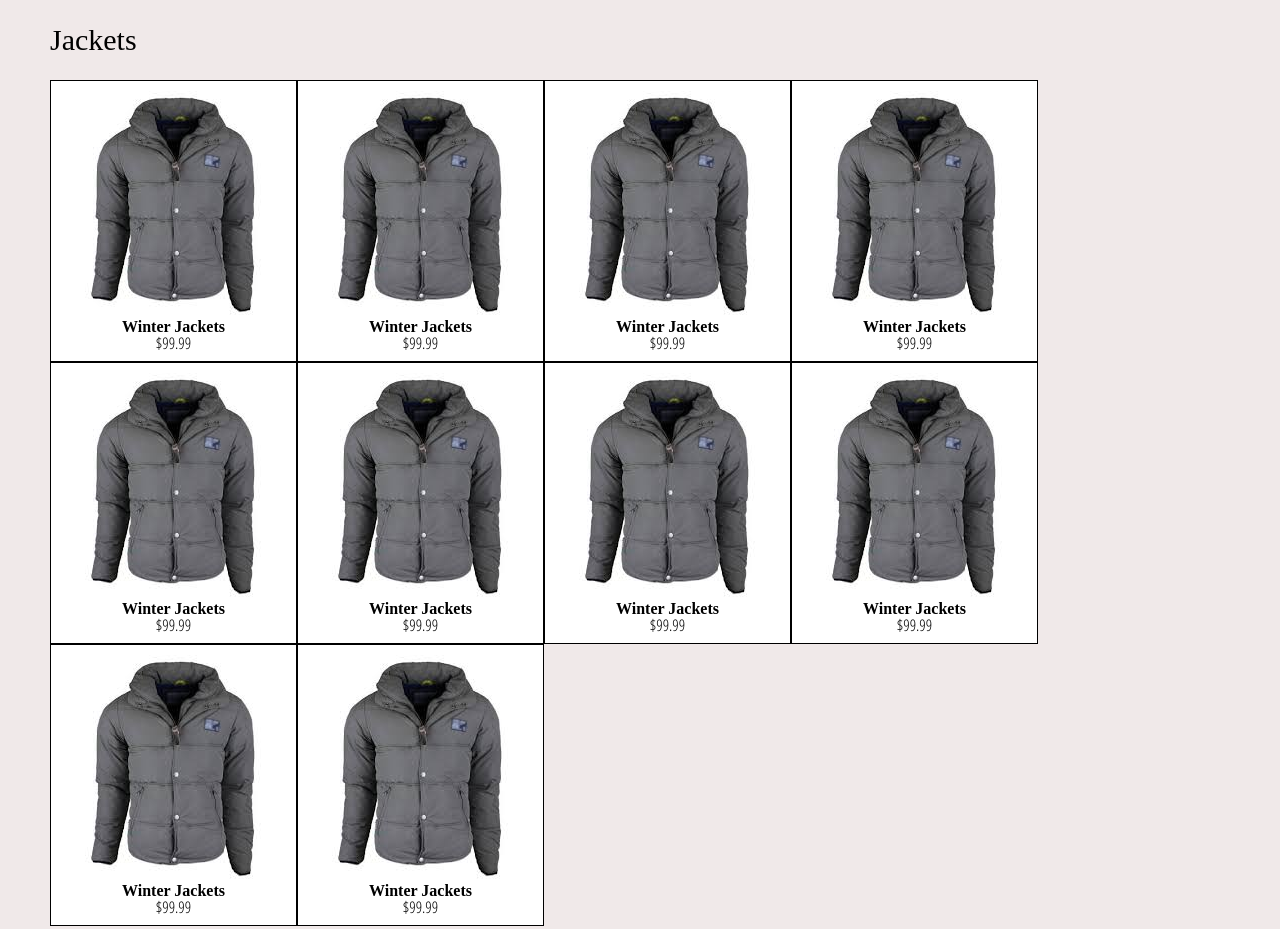
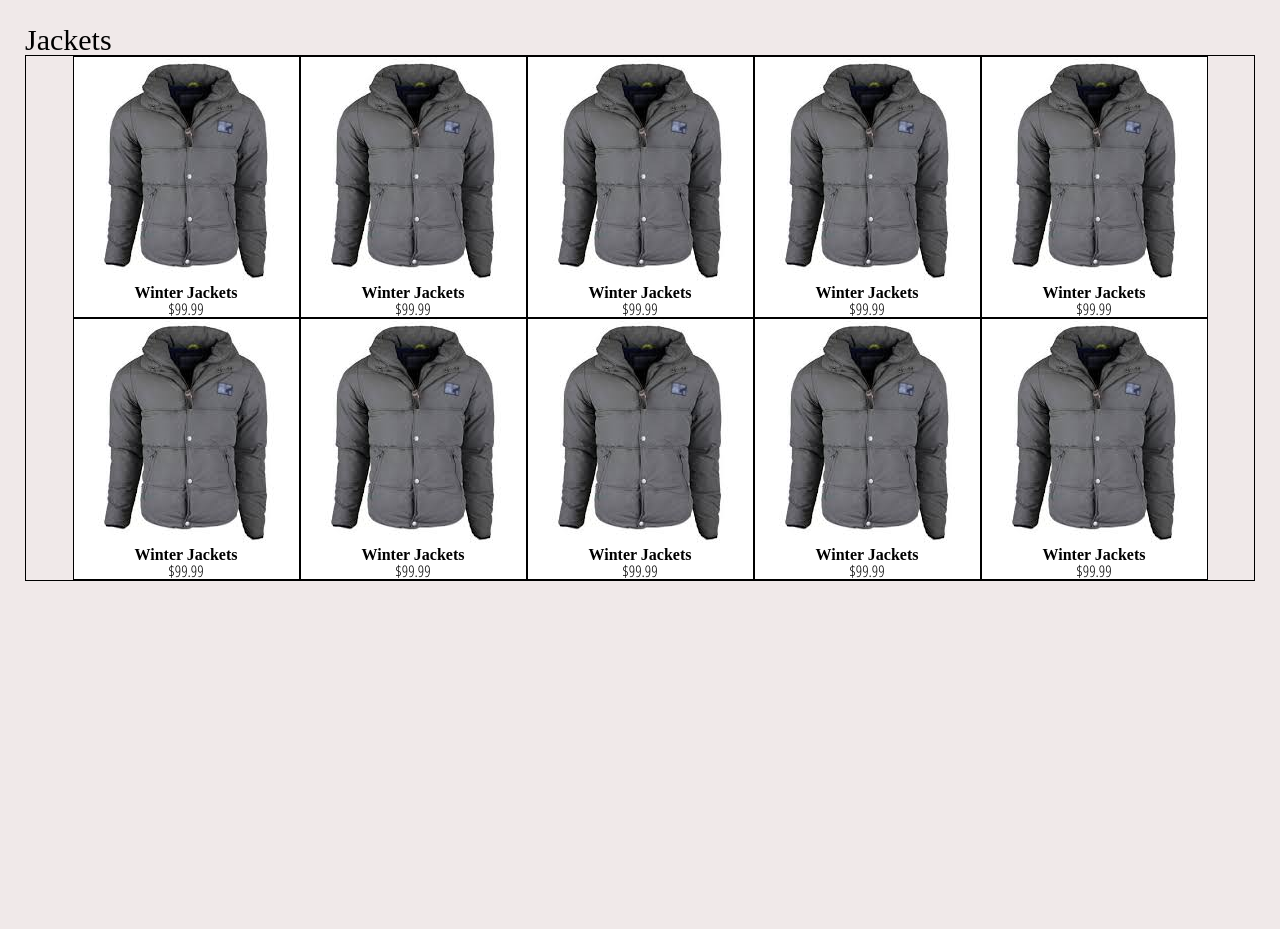
Before and after one commit to Shivam0Anand/html_css_exercises, a plain HTML site: page jacket_layout/index.html in a window 1280 px wide. After the commit the page ends 800 px from the top, so only its background shows below. Drawn offline with Linux system fonts and the light colour scheme.

Commit message:
initialize prism project

```diff
--- a/jacket_layout/index.html
+++ b/jacket_layout/index.html
@@ -9,23 +9,67 @@
         <link rel="stylesheet" href="stylesheet/style.css">
     </head>
     <body>
-    <header class="main-header">
+        <main class="wrapper">
+                <!--Header-->
+            <header>
             <h1>Jackets</h1>
-
             </header>
+            <!--Main Section-->
             <section class="main-section">
+            <!--parent box-->
             <div class="parent-box">
-            <div class="box"><img src="img/jacket.jpeg" alt="winter jacket"><h3>Winter Jackets</h3><p>&#36;99.99</p></div>
-            <div class="box"><img src="img/jacket.jpeg" alt="winter jacket"><h3>Winter Jackets</h3><p>&#36;99.99</p></div>
-            <div class="box"><img src="img/jacket.jpeg" alt="winter jacket"><h3>Winter Jackets</h3><p>&#36;99.99</p></div>
-            <div class="box"><img src="img/jacket.jpeg" alt="winter jacket"><h3>Winter Jackets</h3><p>&#36;99.99</p></div>
-            <div class="box"><img src="img/jacket.jpeg" alt="winter jacket"><h3>Winter Jackets</h3><p>&#36;99.99</p></div>
-            <div class="box"><img src="img/jacket.jpeg" alt="winter jacket"><h3>Winter Jackets</h3><p>&#36;99.99</p></div>
-            <div class="box"><img src="img/jacket.jpeg" alt="winter jacket"><h3>Winter Jackets</h3><p>&#36;99.99</p></div>
-            <div class="box"><img src="img/jacket.jpeg" alt="winter jacket"><h3>Winter Jackets</h3><p>&#36;99.99</p></div>
-            <div class="box"><img src="img/jacket.jpeg" alt="winter jacket"><h3>Winter Jackets</h3><p>&#36;99.99</p></div>
-            <div class="box"><img src="img/jacket.jpeg" alt="winter jacket"><h3>Winter Jackets</h3><p>&#36;99.99</p></div>
+                <div class="box">
+                    <img src="img/jacket.jpeg" alt="winter jacket">
+                    <h3>Winter Jackets</h3>
+                    <p>&#36;99.99</p>
+                </div>
+                <div class="box">
+                    <img src="img/jacket.jpeg" alt="winter jacket">
+                    <h3>Winter Jackets</h3>
+                    <p>&#36;99.99</p>
+                </div>
+                <div class="box">
+                    <img src="img/jacket.jpeg" alt="winter jacket">
+                    <h3>Winter Jackets</h3>
+                    <p>&#36;99.99</p>
+                </div>
+                <div class="box">
+                    <img src="img/jacket.jpeg" alt="winter jacket">
+                    <h3>Winter Jackets</h3>
+                    <p>&#36;99.99</p>
+                </div>
+                <div class="box">
+                    <img src="img/jacket.jpeg" alt="winter jacket">
+                    <h3>Winter Jackets</h3>
+                    <p>&#36;99.99</p>
+                </div>
+                <div class="box">
+                    <img src="img/jacket.jpeg" alt="winter jacket">
+                    <h3>Winter Jackets</h3>
+                    <p>&#36;99.99</p>
+                </div>
+                <div class="box">
+                    <img src="img/jacket.jpeg" alt="winter jacket">
+                    <h3>Winter Jackets</h3>
+                    <p>&#36;99.99</p>
+                </div>
+                <div class="box">
+                    <img src="img/jacket.jpeg" alt="winter jacket">
+                    <h3>Winter Jackets</h3>
+                    <p>&#36;99.99</p>
+                </div>
+                <div class="box">
+                    <img src="img/jacket.jpeg" alt="winter jacket">
+                    <h3>Winter Jackets</h3>
+                    <p>&#36;99.99</p>
+                </div>
+                <div class="box">
+                    <img src="img/jacket.jpeg" alt="winter jacket">
+                    <h3>Winter Jackets</h3>
+                    <p>&#36;99.99</p>
+                </div>
             </div>
             </section>
+        </main>
     </body>
 </html>
--- a/jacket_layout/stylesheet/style.css
+++ b/jacket_layout/stylesheet/style.css
@@ -133,26 +133,28 @@ table {
   margin: 25px;
   background: rgb(240, 233, 233)
 }
- .main-header{
-     margin: 25px;
+.wrapper{
+  max-width: 1300px;
+  margin: 0 auto;
+  display: flex;
+  flex-wrap: wrap;
+  flex-direction: column;
 }
- .main-header h1{
+header h1{
   font-size: 30px;
-     word-spacing: 5px;
   font-weight: 400;
 }
- .main-section{
-     margin: 25px;
- }
 .parent-box{
+  max-width: 1300px;
+  margin: 0 auto;
   display: flex;
   flex-wrap: wrap;
-    justify-content: flex-start;
+  justify-content: center;
+  border: 1px solid #000;
 }
 .box{
   border: 1px solid #000;
   text-align: center;
-     padding: 10px;
   background: #ffffff;
 }
 .box p{
--- /dev/null
+++ b/prism/index.html
@@ -0,0 +1,13 @@
+<!DOCTYPE html>
+<html lang="en">
+<head>
+    <meta charset="UTF-8">
+    <meta name="viewport" content="width=device-width, initial-scale=1.0">
+    <meta http-equiv="X-UA-Compatible" content="ie=edge">
+    <title>Prism</title>
+    <script src="https://kit.fontawesome.com/2b05622bfb.js"></script>
+</head>
+<body>
+
+</body>
+</html>
--- /dev/null
+++ b/prism/stylesheet/styles.css
@@ -0,0 +1,6 @@
+.wrapper{
+    max-width: 1300px;
+    width: 100%;
+    margin: 0 auto;
+    padding: 30px;
+}
```
Also changed, not shown: index.html (+5 -0 lines). Lines whose indentation alone changed are shown as unchanged.
